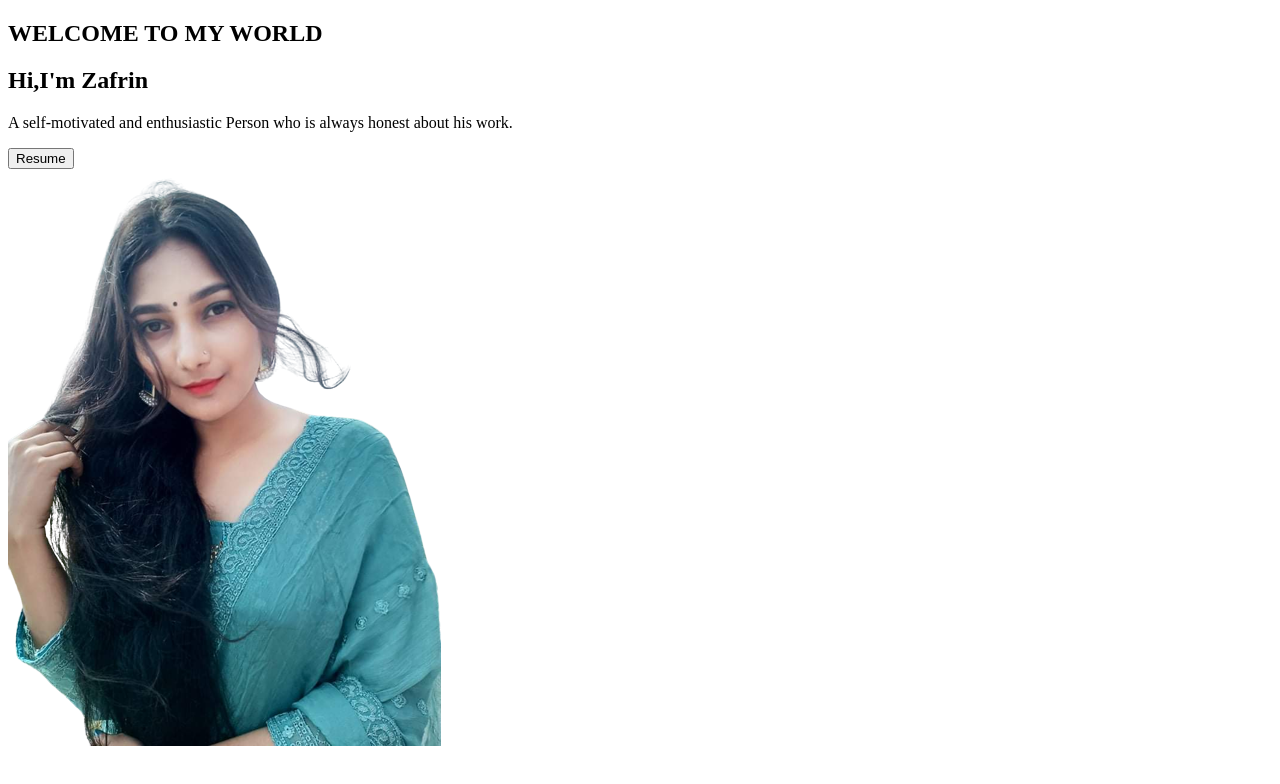
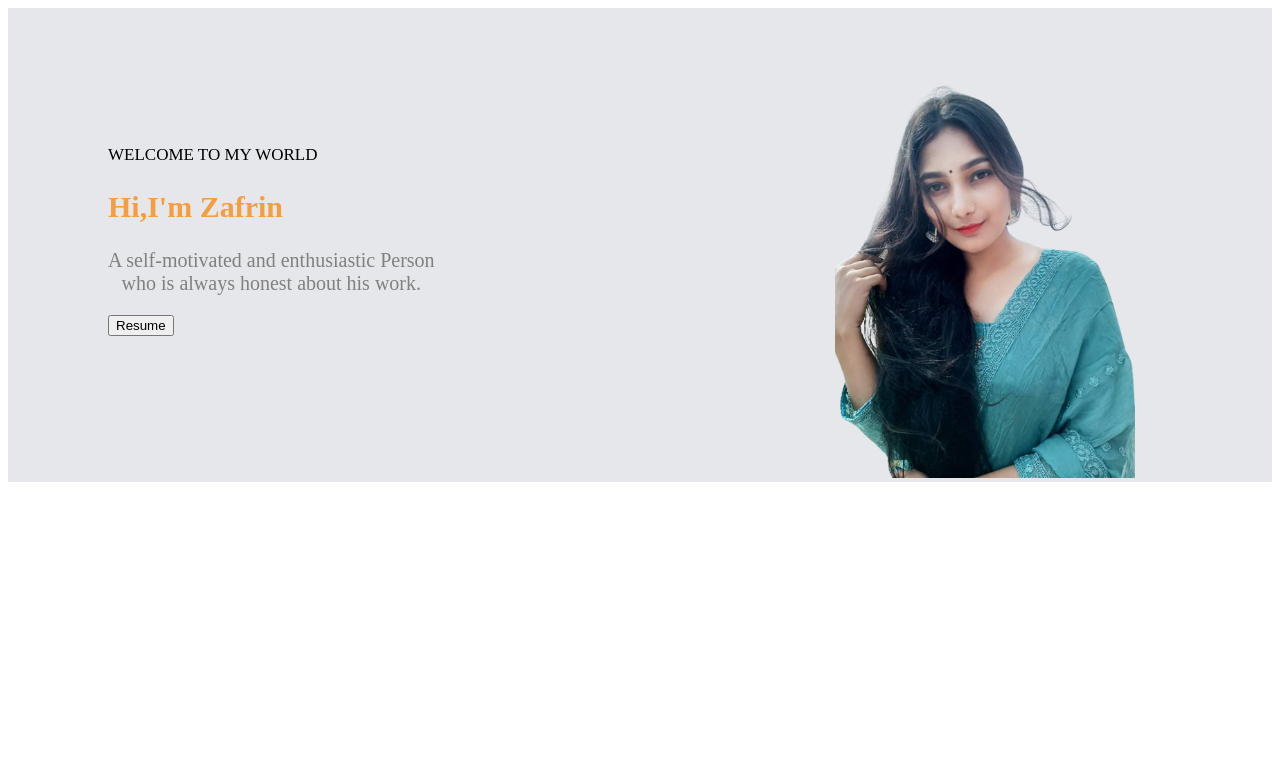
Before and after one commit to sadiazafrin123/My-Portfolio, a plain HTML site: page index.html in a window 1280 px wide. Drawn offline with Linux system fonts and the light colour scheme.

Commit message:
first section complete

```diff
--- a/index.html
+++ b/index.html
@@ -4,22 +4,27 @@
     <meta charset="UTF-8">
     <meta name="viewport" content="width=device-width, initial-scale=1.0">
     <title>zafrin muni</title>
+    <link rel="stylesheet" href="style.css">
 </head>
 <body>
     <!-- first section -->
-    <section>
+    <section class="first-section">
+
         <!-- left side  -->
-        <div>
-            <h2>WELCOME TO MY WORLD</h2>
-            <h1>Hi,I'm Zafrin</h1>
+        <div class="first-div">
+            <h3>WELCOME TO MY WORLD</h3>
+            <h2>Hi,I'm Zafrin</h2>
             <p>A self-motivated and enthusiastic Person
+                <br>
                 who is always honest about his work.</p>
                 <button>Resume</button>
         </div>
         <!-- right side -->
-        <div>
+        <div class="second-div">
             <img src="img/profile.png" alt="">
         </div>
+
+
 
 
     </section>
--- a/style.css
+++ b/style.css
@@ -0,0 +1,35 @@
+img{
+    height: 400px;
+    font-weight: 400px;
+}
+.first-section{
+    display: flex;
+    background-color: #E5E7EB;
+    padding-top: 70px;
+    padding-left: 100px;
+    padding-right: 100px;
+}
+.first-section p{
+    text-align: center;
+    font-size: 20px;
+    color: gray;
+}
+
+.first-section h3{
+    font-size: 17px;
+    font-family: 'Times New Roman', Times, serif;
+    font-weight: 200;
+}
+.first-section h2{
+    font-family: 'Times New Roman', Times, serif;
+    color:#F49E3F;
+    font-size: 30px;
+
+
+}
+.first-div{
+padding-top: 50px;
+}
+.second-div{
+    padding-left: 400px;
+}
```
